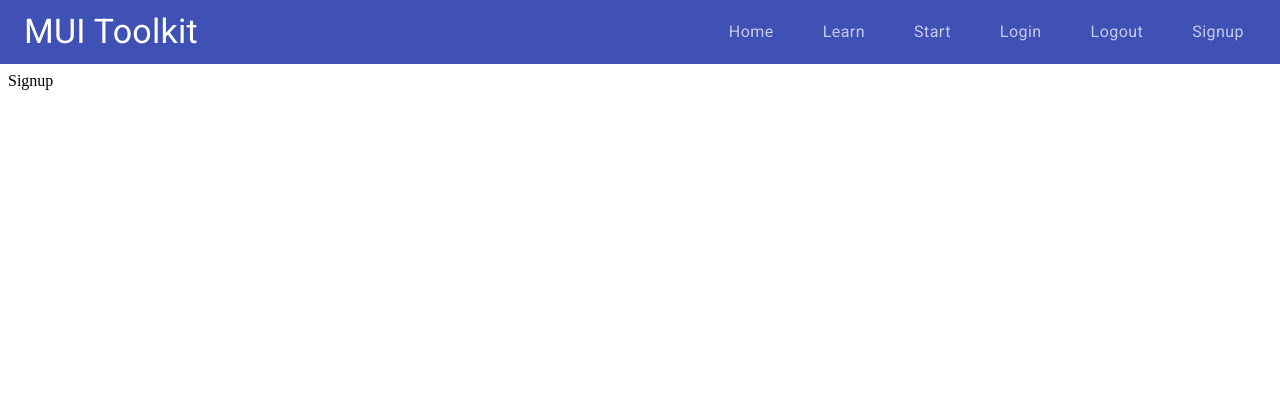
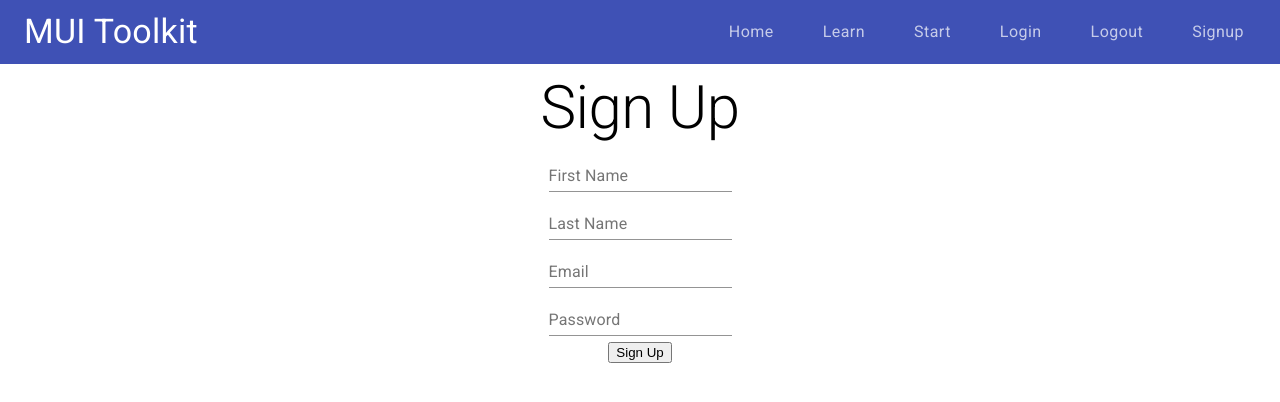
Before and after one commit to mui-toolkit/mui-toolkit, a React (Create React App) app: page /signup in a window 1280 px wide. Shown: the top 402 px of the page. Built offline with nearby package versions, Linux system fonts and the light colour scheme.

Commit message:
login and signup forms added

```diff
--- a/package.json
+++ b/package.json
@@ -4,13 +4,16 @@
   "private": true,
   "dependencies": {
     "@material-ui/core": "^4.9.7",
+    "@material-ui/styles": "^4.9.6",
     "@testing-library/jest-dom": "^4.2.4",
     "@testing-library/react": "^9.5.0",
     "@testing-library/user-event": "^7.2.1",
+    "material": "^0.4.3",
     "react": "^16.13.0",
     "react-dom": "^16.13.0",
     "react-router-dom": "^5.1.2",
-    "react-scripts": "3.4.0"
+    "react-scripts": "3.4.0",
+    "ui": "^0.2.4"
   },
   "scripts": {
     "start": "react-scripts start",
--- a/src/components/Login.js
+++ b/src/components/Login.js
@@ -1,5 +1,46 @@
-import React from 'react';
+import React, { useState } from 'react';
+import { makeStyles, useTheme } from '@material-ui/core/styles';
+import Grid from '@material-ui/core/Grid';
+import Typography from '@material-ui/core/Typography';
+import Button from '@material-ui/core/Button';
+import TextField from '@material-ui/core/TextField';
 
-export default function Login() {
-  return <div>Login</div>;
+const useStyles = makeStyles((theme) => ({}));
+
+export function Login(props) {
+	const [ email, setEmail ] = useState('');
+	const [ password, setPassword ] = useState('');
+
+	const handleSubmit = (e) => {
+		e.preventDefault();
+	};
+
+	return (
+		<Grid container direction="row">
+			<Grid item container direction="column" justify="center" alignItems="center">
+				<Grid item container direction="column">
+					<Grid item container direction="column" justify="center" alignItems="center">
+						<Typography variant="h2">Log In</Typography>
+					</Grid>
+				</Grid>
+				<Grid item container style={{ maxWidth: '20em' }} justify="center" alignItems="center">
+					<Grid item container justify="center">
+						<TextField label="Email" id="email" value={email} onChange={(e) => setEmail(e.target.value)} />
+						<TextField
+							type="password"
+							label="Password"
+							id="password"
+							value={password}
+							onChange={(e) => setPassword(e.target.value)}
+						/>
+					</Grid>
+					<Button>
+						<input type="submit" value="Log In" />
+					</Button>
+				</Grid>
+			</Grid>
+		</Grid>
+	);
 }
+
+export default Login;
--- a/src/components/Signup.js
+++ b/src/components/Signup.js
@@ -1,5 +1,61 @@
-import React from 'react';
+import React, { useState } from 'react';
+import { makeStyles, useTheme } from '@material-ui/core/styles';
+import Grid from '@material-ui/core/Grid';
+import Typography from '@material-ui/core/Typography';
+import Button from '@material-ui/core/Button';
+import TextField from '@material-ui/core/TextField';
+import { GridListTile } from '@material-ui/core';
 
-export default function Signup() {
-  return <div>Signup</div>;
+const useStyles = makeStyles((theme) => ({}));
+
+export function Signup(props) {
+	const [ firstName, setFirstName ] = useState('');
+	const [ lastName, setLastName ] = useState('');
+	const [ email, setEmail ] = useState('');
+	const [ password, setPassword ] = useState('');
+
+	const handleSubmit = (e) => {
+		e.preventDefault();
+	};
+
+	return (
+		<Grid container direction="row">
+			<Grid item container direction="column" justify="center" alignItems="center">
+				<Grid item container direction="column">
+					<Grid item container direction="column" justify="center" alignItems="center">
+						<Typography variant="h2">Sign Up</Typography>
+					</Grid>
+				</Grid>
+				<Grid item container style={{ maxWidth: '20em' }} justify="center" alignItems="center">
+					<Grid item container justify="center">
+						<TextField
+							label="First Name"
+							id="firstName"
+							value={firstName}
+							onChange={(e) => setFirstName(e.target.value)}
+						/>
+						<TextField
+							label="Last Name"
+							id="lastName"
+							value={lastName}
+							onChange={(e) => setLastName(e.target.value)}
+						/>
+						<TextField label="Email" id="email" value={email} onChange={(e) => setEmail(e.target.value)} />
+						<TextField
+							type="password"
+							label="Password"
+							id="password"
+							value={password}
+							onChange={(e) => setPassword(e.target.value)}
+						/>
+					</Grid>
+					<Button>
+						<input type="submit" value="Sign Up" />
+					</Button>
+				</Grid>
+			</Grid>
+		</Grid>
+	);
 }
+
+export default Signup;
```
Also changed, not shown: 1 other file (tests, documents, lock files or other folders).
